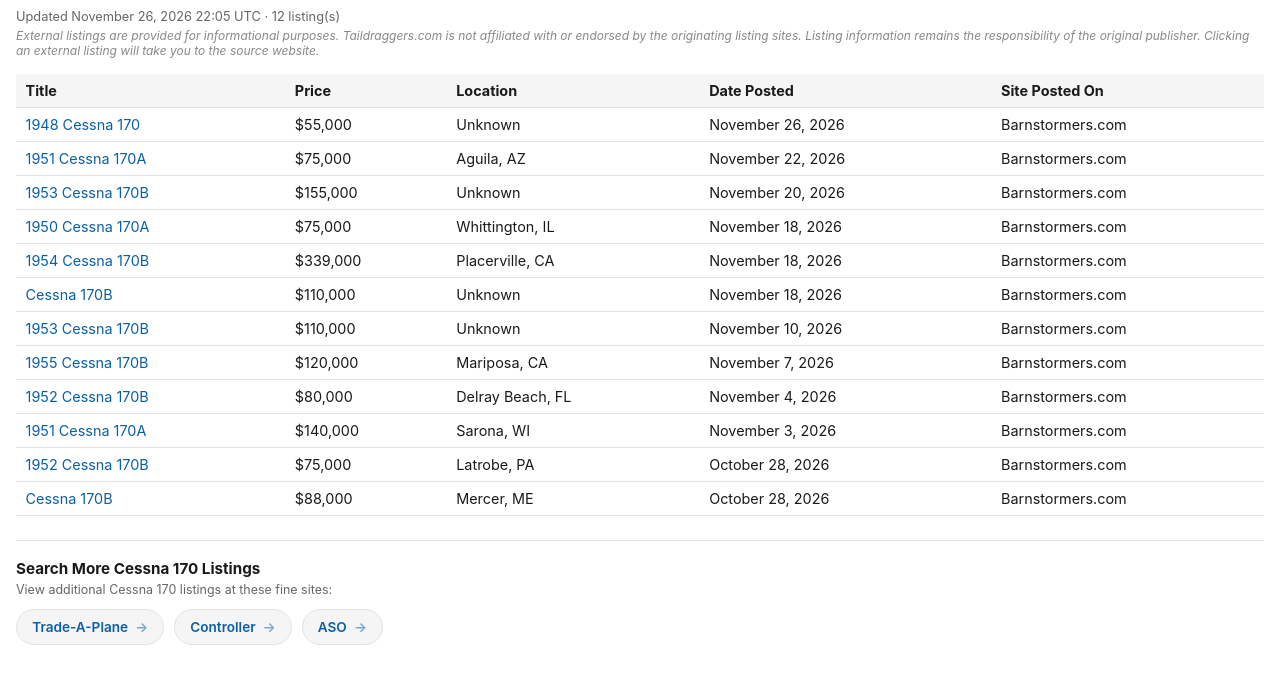
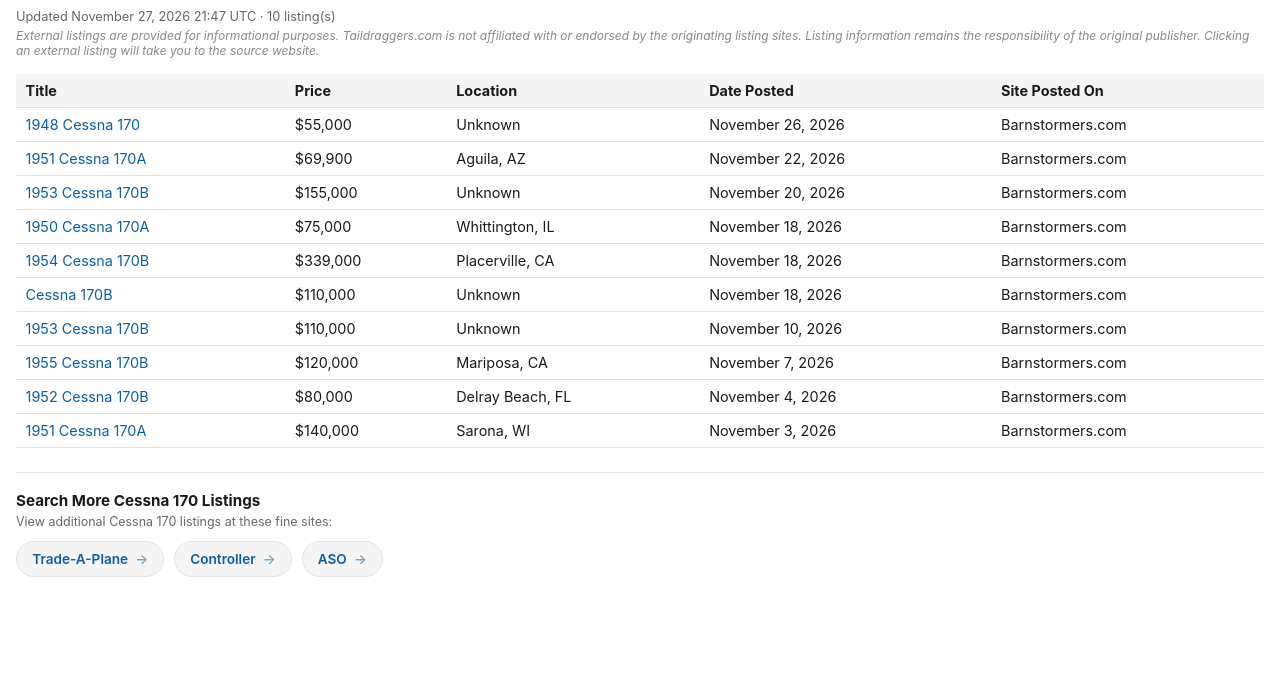
Before and after one commit to taildraggers/cessna-170-for-sale, a plain HTML site: page docs/index.html in a window 1280 px wide. Shown: the part 43-726 px from the top of the page. Drawn offline with Linux system fonts and the light colour scheme.

Commit message:
Update Cessna 170 listings (2026-11-27)

```diff
--- a/docs/index.html
+++ b/docs/index.html
@@ -76,7 +76,7 @@
 </head>
 <body>
   <h1>Other Cessna 170 Ads on the Web</h1>
-  <div class="updated">Updated November 26, 2026 22:05 UTC &middot; 12 listing(s)</div>
+  <div class="updated">Updated November 27, 2026 21:47 UTC &middot; 10 listing(s)</div>
   <div class="disclaimer">External listings are provided for informational purposes. Taildraggers.com is not affiliated with or endorsed by the originating listing sites. Listing information remains the responsibility of the original publisher. Clicking an external listing will take you to the source website.</div>
   <table>
     <thead>
@@ -84,7 +84,7 @@
     </thead>
     <tbody>
         <tr><td><a href="https://www.barnstormers.com/classified-2080096-1948-Cessna-170---airworthy.html" target="_blank" rel="noopener noreferrer">1948 Cessna 170</a></td><td>$55,000</td><td>Unknown</td><td>November 26, 2026</td><td>Barnstormers.com</td></tr>
-        <tr><td><a href="https://www.barnstormers.com/classified-2058423-Cessna-170A-1951-TSMO-868.html" target="_blank" rel="noopener noreferrer">1951 Cessna 170A</a></td><td>$75,000</td><td>Aguila, AZ</td><td>November 22, 2026</td><td>Barnstormers.com</td></tr>
+        <tr><td><a href="https://www.barnstormers.com/classified-2058423-Cessna-170A-1951-TSMO-868.html" target="_blank" rel="noopener noreferrer">1951 Cessna 170A</a></td><td>$69,900</td><td>Aguila, AZ</td><td>November 22, 2026</td><td>Barnstormers.com</td></tr>
         <tr><td><a href="https://www.barnstormers.com/classified-2084656-1953-Cessna-170B.html" target="_blank" rel="noopener noreferrer">1953 Cessna 170B</a></td><td>$155,000</td><td>Unknown</td><td>November 20, 2026</td><td>Barnstormers.com</td></tr>
         <tr><td><a href="https://www.barnstormers.com/classified-2079744-1950-Cessna-170A.html" target="_blank" rel="noopener noreferrer">1950 Cessna 170A</a></td><td>$75,000</td><td>Whittington, IL</td><td>November 18, 2026</td><td>Barnstormers.com</td></tr>
         <tr><td><a href="https://www.barnstormers.com/classified-2029367-1954-Cessna-170B-with-IO-360.html" target="_blank" rel="noopener noreferrer">1954 Cessna 170B</a></td><td>$339,000</td><td>Placerville, CA</td><td>November 18, 2026</td><td>Barnstormers.com</td></tr>
@@ -93,8 +93,6 @@
         <tr><td><a href="https://www.barnstormers.com/classified-2082573-1955-Cessna-170B.html" target="_blank" rel="noopener noreferrer">1955 Cessna 170B</a></td><td>$120,000</td><td>Mariposa, CA</td><td>November 7, 2026</td><td>Barnstormers.com</td></tr>
         <tr><td><a href="https://www.barnstormers.com/classified-2076896-1952-Cessna-170B-1890-TTSN.html" target="_blank" rel="noopener noreferrer">1952 Cessna 170B</a></td><td>$80,000</td><td>Delray Beach, FL</td><td>November 4, 2026</td><td>Barnstormers.com</td></tr>
         <tr><td><a href="https://www.barnstormers.com/classified-2081703-1951-Cessna-170A.html" target="_blank" rel="noopener noreferrer">1951 Cessna 170A</a></td><td>$140,000</td><td>Sarona, WI</td><td>November 3, 2026</td><td>Barnstormers.com</td></tr>
-        <tr><td><a href="https://www.barnstormers.com/classified-2080636-1952-Cessna-170B.html" target="_blank" rel="noopener noreferrer">1952 Cessna 170B</a></td><td>$75,000</td><td>Latrobe, PA</td><td>October 28, 2026</td><td>Barnstormers.com</td></tr>
-        <tr><td><a href="https://www.barnstormers.com/classified-2075031-Cessna-170B.html" target="_blank" rel="noopener noreferrer">Cessna 170B</a></td><td>$88,000</td><td>Mercer, ME</td><td>October 28, 2026</td><td>Barnstormers.com</td></tr>
     </tbody>
   </table>
   <div class="more-resources">
```
